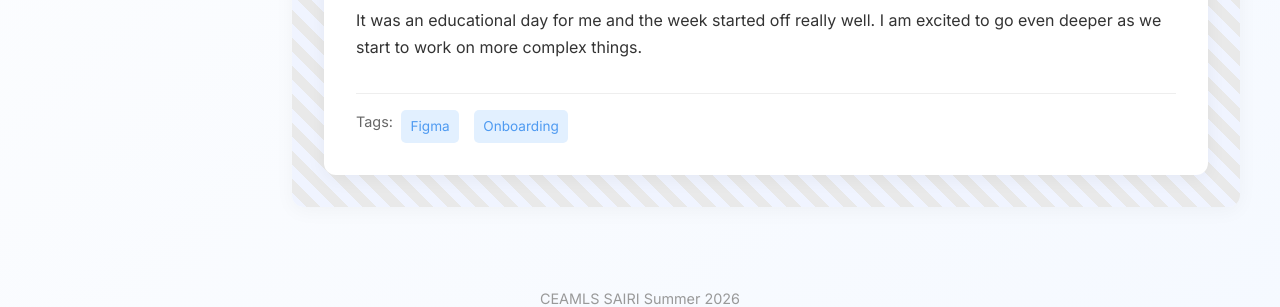
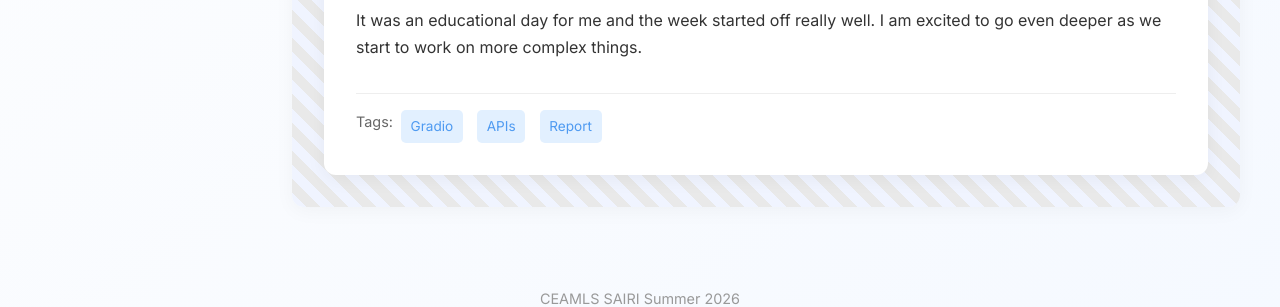
Before and after one commit to abdulahi-banji/abdulahi-banjiceamls26.github.io, a Jekyll site: the page built from _posts/2026-06-01-day 5.md, in a window 1280 px wide. Shown: the part 767-1074 px from the top of the page. Built offline with Jekyll 4.4.1, drawn with Linux system fonts in a browser that asks for light colours.

Commit message:
changed tags

```diff
--- a/_posts/2026-06-01-day 5.md
+++ b/_posts/2026-06-01-day 5.md
@@ -3,7 +3,7 @@ layout: post
 title: "Day 5"
 date: 2026-06-01
 permalink: /day5.html
-tags: ["Figma", "Onboarding"]
+tags: ["Gradio", "APIs", "Report"]
 what_i_learned: |
   Today started off with Figma, where the instructor clarified the expectations for the Figma project we have. After that, we went through the employee contract, and then had a walkthrough on how to properly fill out the Weekly Report template. We went to the breakout room afterwards, where we discussed more about the software we need as well. After we came back from lunch break, we did AI Quest. It was so much fun to learn in such an interactive, animated form. I learned a lot about the ML model lifecycle, from the dataset and testing stages to all the factors considered before deployment. After that, we went straight to our Python session, where we went over Gradio and learned more about Blocks and how it lets you manually control your layouts and design. We also learned about APIs and integrated the Groq API into our application, then built a chatbot as the last in-class assessment. We did Kahoot after the session. I climbed up to third place, then dropped to fifth after making a mistake. I then completed my section of the group slide to be presented on Friday.
 blockers: |
```
